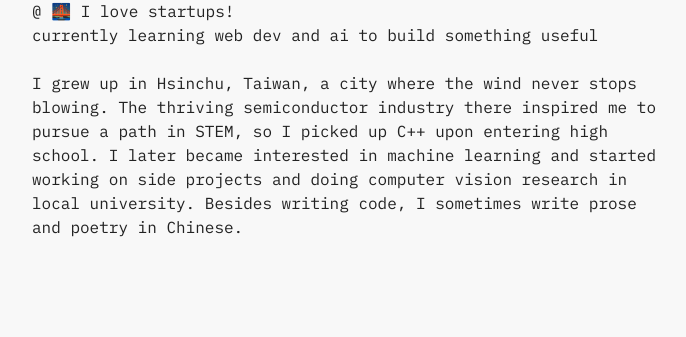
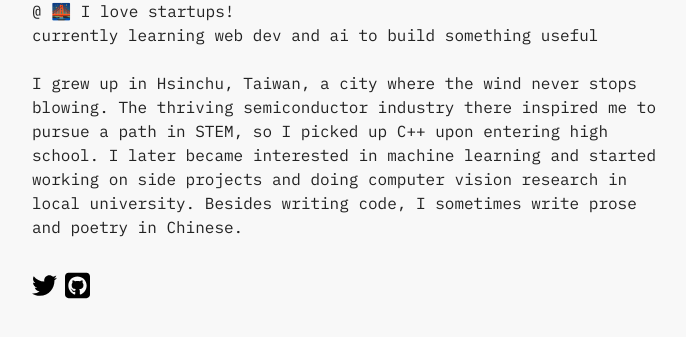
Before and after one commit to tsengtinghan/michael-tseng.com, a Next.js app: page /about in a window 1280 px wide. Shown: the part 155-492 px from the top of the page, without its empty margins (288-974 px from the left). Built offline with nearby package versions, Linux system fonts and the light colour scheme.

Commit message:
add social component

```diff
--- a/app/about/page.tsx
+++ b/app/about/page.tsx
@@ -1,14 +1,27 @@
-import Link from 'next/link';
+import Link from "next/link";
+import Social from "@components/social";
 export default function About() {
   return (
     <div>
-      <p>19, building for the <Link href={"/blog/singularity-is-near-1"}>singularity</Link></p>
-      <p>@ 🌉 I love startups!
-      <br /> currently learning web dev and ai to build something useful
-      <br />
+      <p>
+        19, building for the{" "}
+        <Link href={"/blog/singularity-is-near-1"}>singularity</Link>
+      </p>
+      <p>
+        @ 🌉 I love startups!
+        <br /> currently learning web dev and ai to build something useful
+        <br />
       </p>
       <br />
-      <p>I grew up in Hsinchu, Taiwan, a city where the wind never stops blowing. The thriving semiconductor industry there inspired me to pursue a path in STEM, so I picked up C++ upon entering high school. I later became interested in machine learning and started working on side projects and doing computer vision research in local university. Besides writing code, I sometimes write prose and poetry in Chinese.</p>
+      <p className="pb-8">
+        I grew up in Hsinchu, Taiwan, a city where the wind never stops blowing.
+        The thriving semiconductor industry there inspired me to pursue a path
+        in STEM, so I picked up C++ upon entering high school. I later became
+        interested in machine learning and started working on side projects and
+        doing computer vision research in local university. Besides writing
+        code, I sometimes write prose and poetry in Chinese.
+      </p>
+      <Social />
     </div>
   );
 }
--- a/app/components/social.tsx
+++ b/app/components/social.tsx
@@ -1,7 +1,9 @@
 import Image from "next/image";
+import Link from "next/link";
 export default function Social() {
     return (
-        <div className="flex justify-start">
+        <div className="flex justify-start space-x-2">
+
             <Image src="/twitter.svg" alt="logo" width={25} height={25} />
             <Image src="/square-github.svg" alt="logo" width={25} height={25} />
         </div>
```
